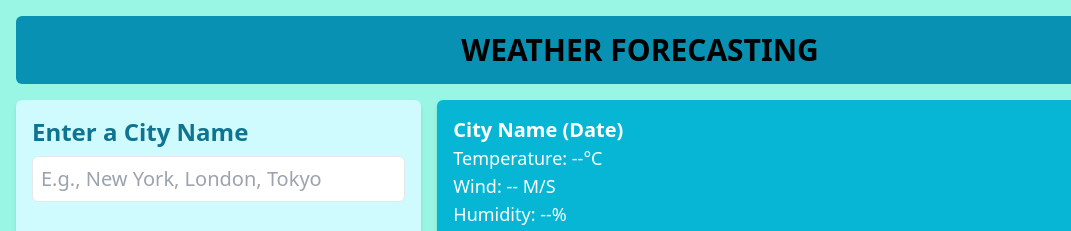
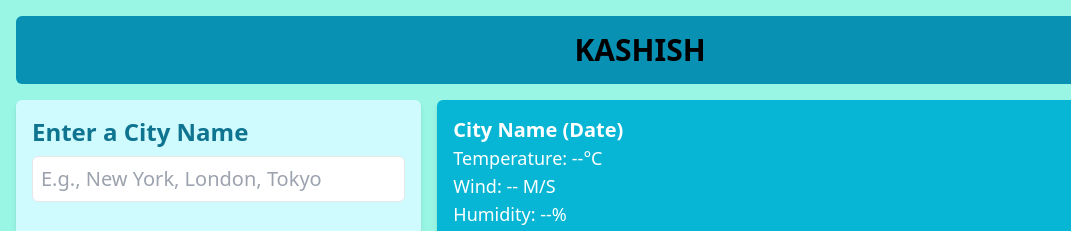
Before and after one commit to Ankit828113/weather_forecasting, a plain HTML site: page index.html in a window 1280 px wide. Shown: the top 231 px of the page, 0-1071 px from the left. Drawn offline with nearby package versions, Linux system fonts and the light colour scheme; files that its build step writes are made by us from their sources.

Commit message:
Update index.html

```diff
--- a/index.html
+++ b/index.html
@@ -11,7 +11,7 @@
     <div class="min-h-screen bg-teal-200 p-4">
         <!-- Header -->
         <div class="text-center text-3xl font-bold text-black bg-cyan-600 py-4 rounded-md mb-4">
-           WEATHER FORECASTING
+           KASHISH
         </div>
 
         <!-- Main Content -->
```
